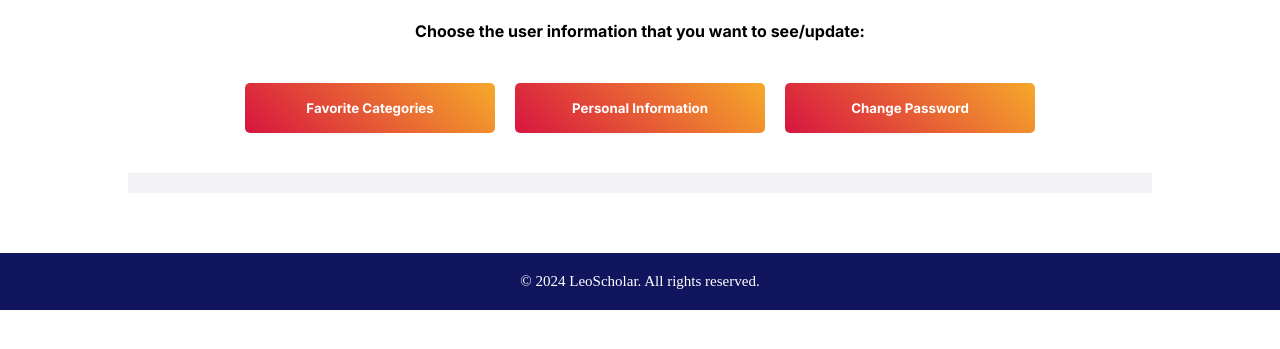
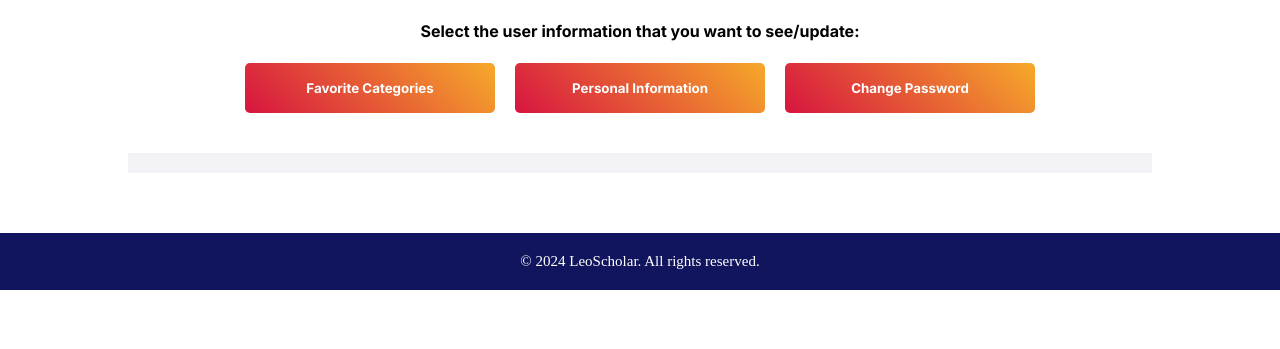
Before and after one commit to ptlinh1803/IE4727-LeoScholar-library, a PHP site: page /user-settings.html in a window 1280 px wide. Shown: the part 224-573 px from the top of the page. Run offline with PHP 8.4, Linux system fonts and the light colour scheme.

Commit message:
Renamed CSS elements in settings-styles.css to differentiate them from search-styles.css

```diff
--- a/settings-styles.css
+++ b/settings-styles.css
@@ -11,15 +11,28 @@
   position: relative;
 }
 
-/* Setting Options section */
-/* Reused discover-category from search-page.html */
-.carousel {
+/* Setting Buttons section */
+.settings-options {
+  display: flex;
+  flex-direction: column;
+  align-items: center;
+}
+
+/* Layout adopted from search-page.html so I need a container between settings-options and button-container */
+.button-container-container {
   display: flex;
   align-items: center;
-  padding-top: 20px;
   padding-bottom: 20px;
 }
 
+.button-container {
+  display: flex;
+  overflow: visible;
+  width: 100%;
+  /* Set a fixed width */
+}
+
+/* Show chosen settings section */
 .settings-section {
   background-color: #f3f3f7;
   width: 80%;
--- a/user-settings.html
+++ b/user-settings.html
@@ -46,10 +46,10 @@
     <h1 class="big-blue-h1">User Settings</h1>
   </header>
 
-  <!-- Discover category section -->
-  <section class="discover-category">
-    <h4>Choose the user information that you want to see/update:</h4>
-    <div class="carousel">
+  <!-- Select Options section -->
+  <section class="settings-options">
+    <h4>Select the user information that you want to see/update:</h4>
+    <div class="button-container-container">
       <div class="button-container">
         <button class="warm-gradient-button category-button">Favorite Categories</button>
         <button class="warm-gradient-button category-button">Personal Information</button>
@@ -58,7 +58,7 @@
     </div>
   </section>
 
-  <!-- Show book results section -->
+  <!-- Show chosen user information section -->
   <section class="book-section">
   </section>
 
```
